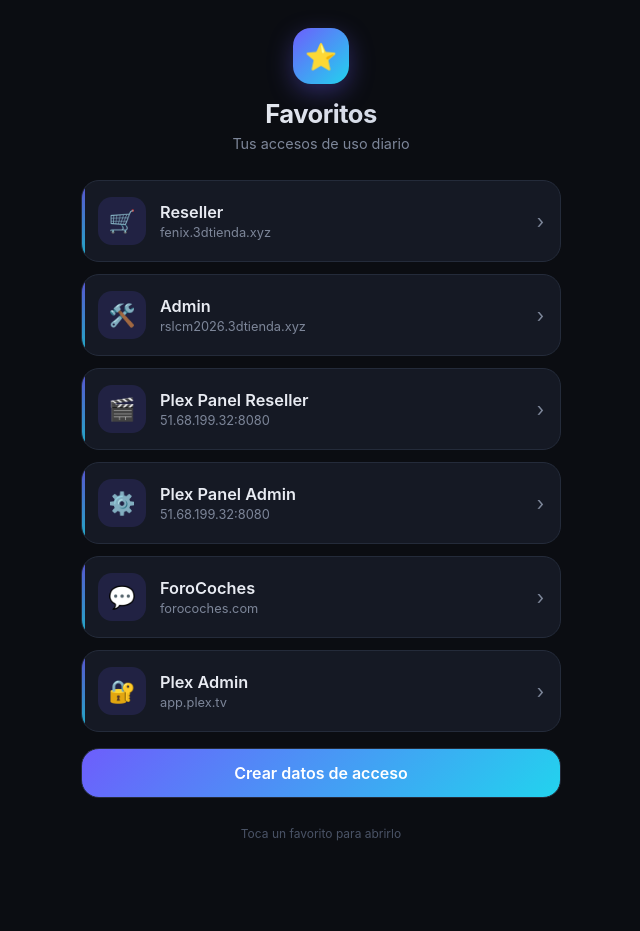
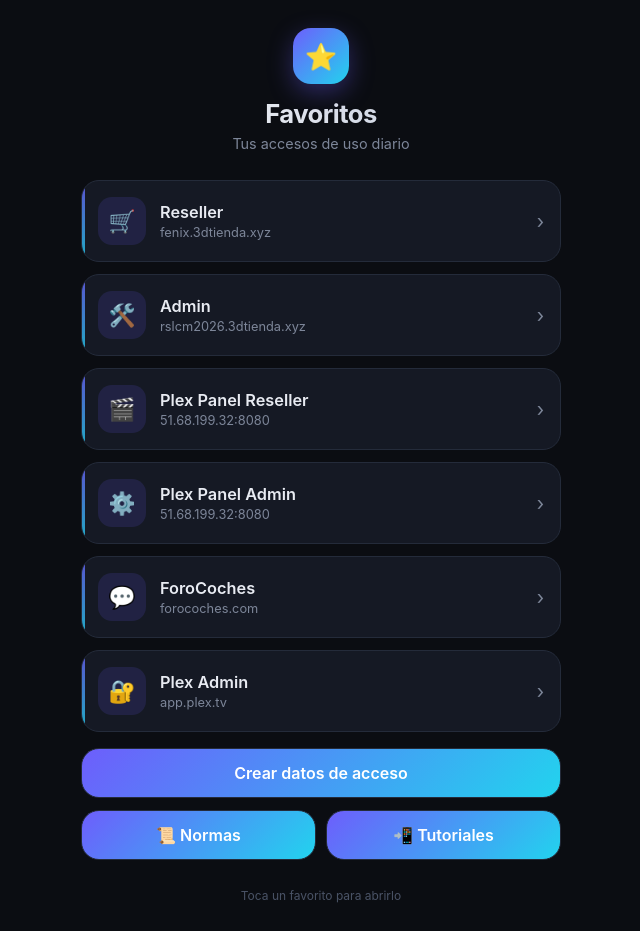
Before and after one commit to iAWebDemos/Favs, a plain HTML site: page index.html in a window 1280 px wide. Shown: the whole page, without its empty margins (319-959 px from the left). Before the commit the page ends 869 px from the top, so only its background shows below. Drawn offline with Linux system fonts and the light colour scheme.

Commit message:
Favoritos: botones de Normas y Tutoriales del bot

```diff
--- a/index.html
+++ b/index.html
@@ -202,6 +202,19 @@
       cursor: pointer;
     }
 
+    .bot-links {
+      display: grid;
+      grid-template-columns: 1fr 1fr;
+      gap: 10px;
+      margin-top: 12px;
+    }
+
+    .bot-links .tool-btn {
+      margin-top: 0;
+      text-align: center;
+      text-decoration: none;
+    }
+
     dialog {
       width: min(92vw, 420px);
       padding: 20px;
@@ -349,6 +362,11 @@
 
     <button class="tool-btn" id="openDialog">Crear datos de acceso</button>
 
+    <div class="bot-links">
+      <a class="tool-btn" href="https://t.me/RslcmFenixBot?start=normas" target="_blank" rel="noopener noreferrer">📜 Normas</a>
+      <a class="tool-btn" href="https://t.me/RslcmFenixBot?start=tutoriales" target="_blank" rel="noopener noreferrer">📲 Tutoriales</a>
+    </div>
+
     <footer>Toca un favorito para abrirlo</footer>
   </div>
   <dialog id="dlg">
```
